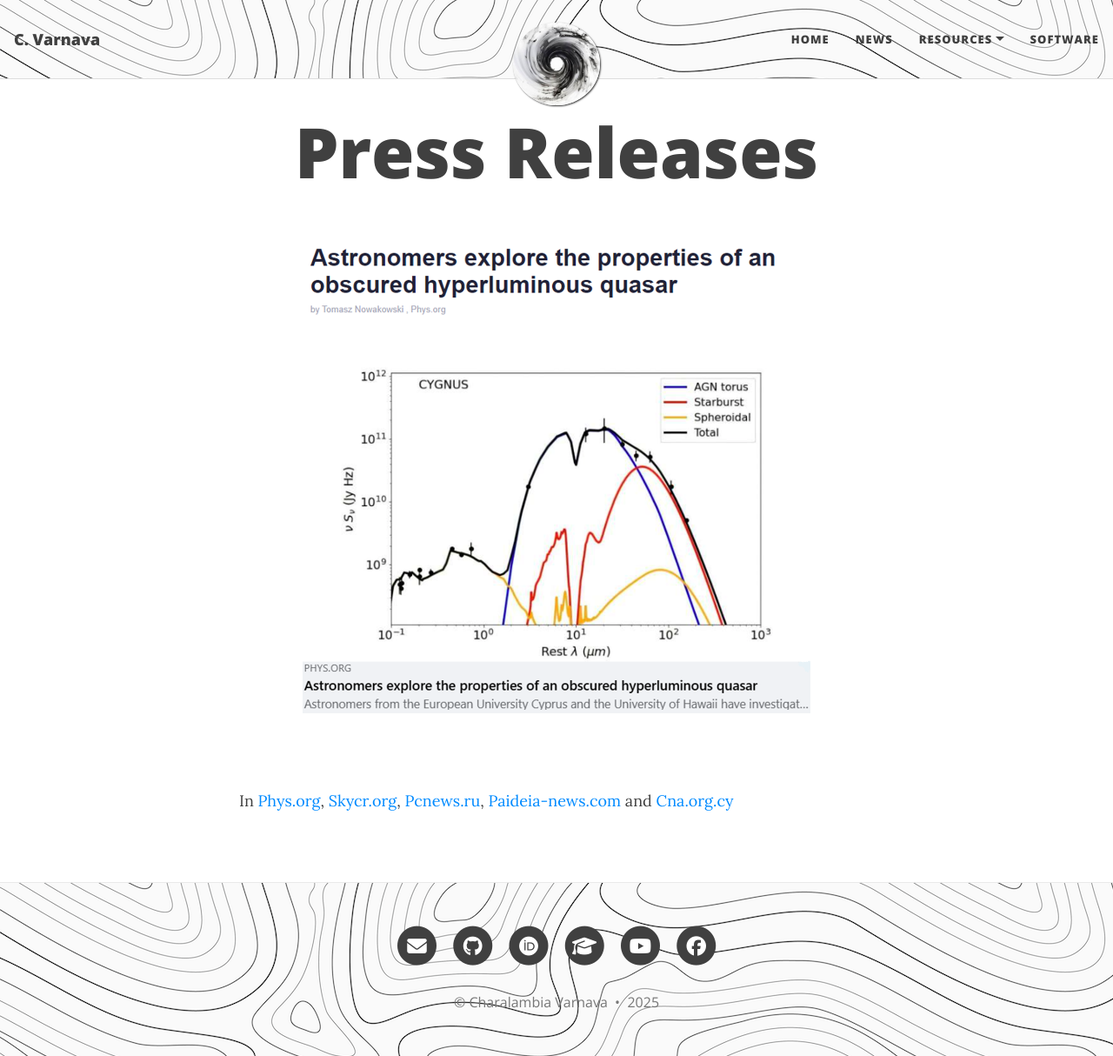
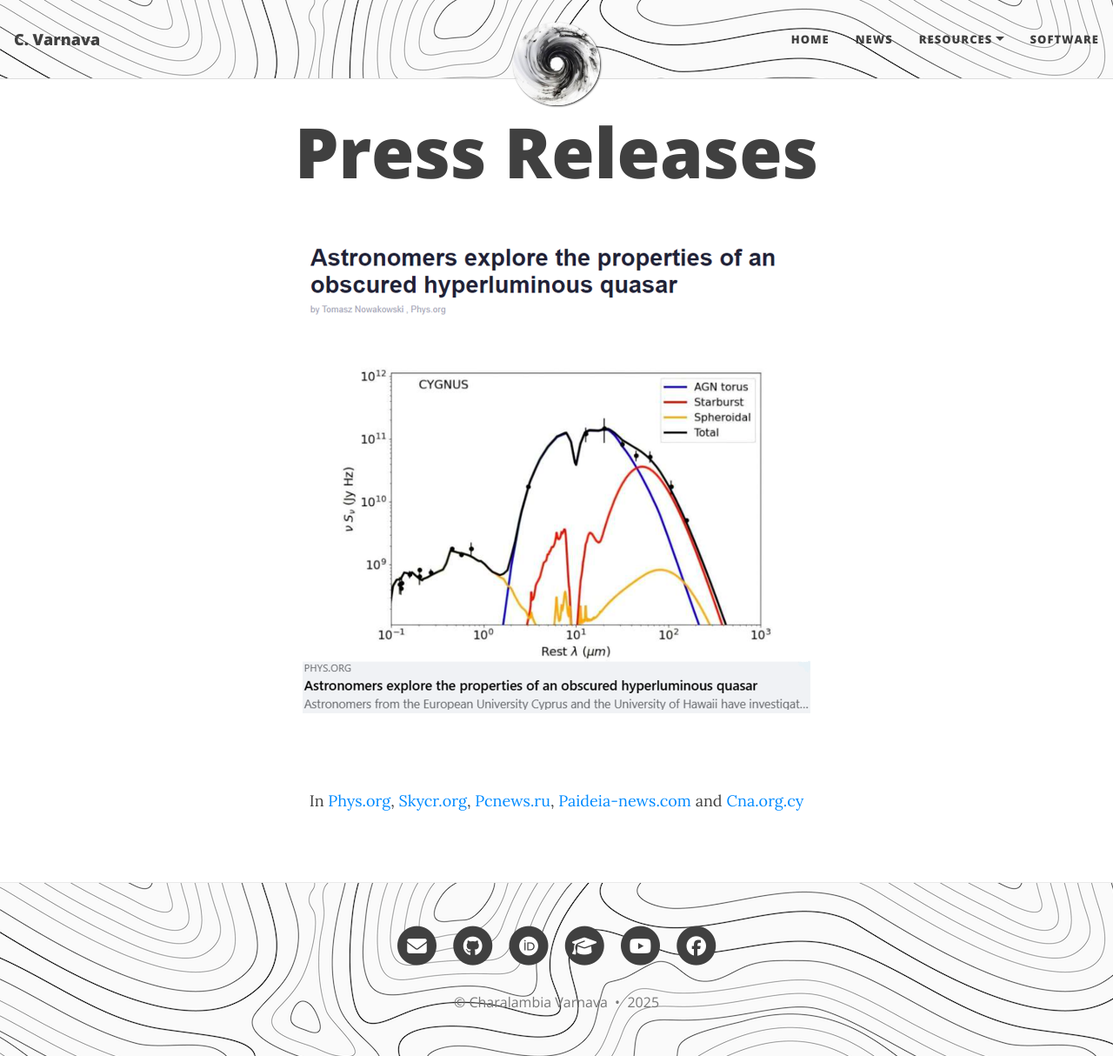
Before and after one commit to ch-var/ch-var.github.io, a Jekyll site: the page built from press_releases.html, in a window 1280 px wide and 1214 px high. Shown: the whole window at 87% size. Built offline with Jekyll 4.4.1, drawn with Linux system fonts in a browser that asks for light colours.

Commit message:
Update press_releases.html

```diff
--- a/press_releases.html
+++ b/press_releases.html
@@ -8,4 +8,4 @@
 </a>
 </p>
 <br>
-<p align='justify'>In <a href="https://phys.org/news/2024-10-astronomers-explore-properties-obscured-hyperluminous.html">Phys.org</a>, <a href="https://skycr.org/2024/10/21/exploran-las-propiedades-de-un-cuasar-hiperluminoso-oscurecido/">Skycr.org</a>, <a href="https://pcnews.ru/news/astronomy_obnaruzili_sverhmassivnuu_cernuu_dyru_v_centre_galaktiki_cos_87259-1530160.html#gsc.tab=0">Pcnews.ru</a>, <a href="https://paideia-news.com/panepistimio-frederick/2024/11/11/ereynitria-toy-eyropaikoy-panepistimioy-meleta-ena-protogono-yperfoteino-kbazar">Paideia-news.com</a> and <a href="https://www.cna.org.cy/press-release/article/7556971/anakoinosi-typoy-evropaiko-panepistimio-kyproy">Cna.org.cy</a></p>
+<p align="center">In <a href="https://phys.org/news/2024-10-astronomers-explore-properties-obscured-hyperluminous.html">Phys.org</a>, <a href="https://skycr.org/2024/10/21/exploran-las-propiedades-de-un-cuasar-hiperluminoso-oscurecido/">Skycr.org</a>, <a href="https://pcnews.ru/news/astronomy_obnaruzili_sverhmassivnuu_cernuu_dyru_v_centre_galaktiki_cos_87259-1530160.html#gsc.tab=0">Pcnews.ru</a>, <a href="https://paideia-news.com/panepistimio-frederick/2024/11/11/ereynitria-toy-eyropaikoy-panepistimioy-meleta-ena-protogono-yperfoteino-kbazar">Paideia-news.com</a> and <a href="https://www.cna.org.cy/press-release/article/7556971/anakoinosi-typoy-evropaiko-panepistimio-kyproy">Cna.org.cy</a></p>
```
